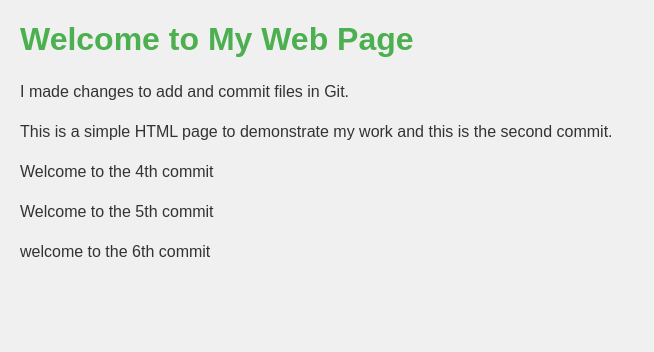
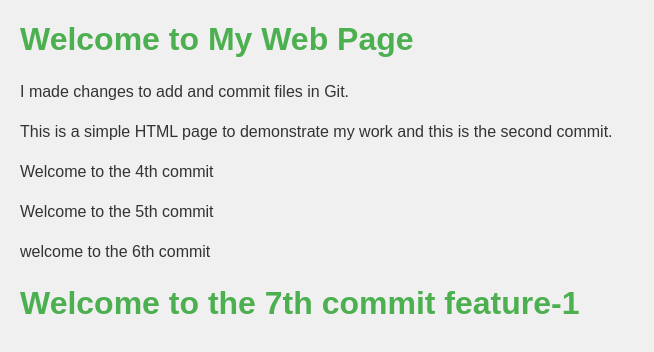
Before and after one commit to Priya-Kumari-108/SSH_priya, a plain HTML site: page index.html in a window 1280 px wide. Shown: the whole page, without its empty margins (0-654 px from the left). Drawn offline with Linux system fonts and the light colour scheme.

Commit message:
new thing in feature-1

```diff
--- a/index.html
+++ b/index.html
@@ -12,6 +12,7 @@
     <p> Welcome to the 4th commit</p>
     <p>Welcome to the 5th commit</p>
     <p>welcome to the 6th commit</p>
+    <h1>Welcome to the 7th commit feature-1</h1>
 </body>
 <style>
     body {
```
Also changed, not shown: priya/data.txt.
